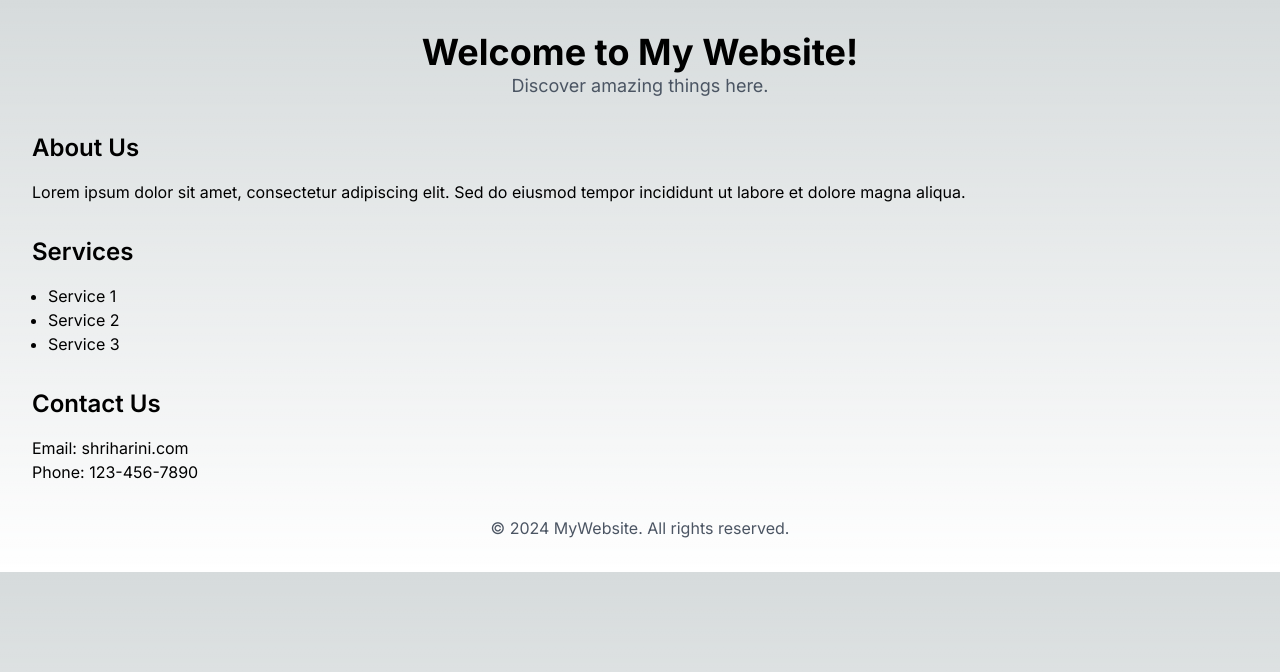
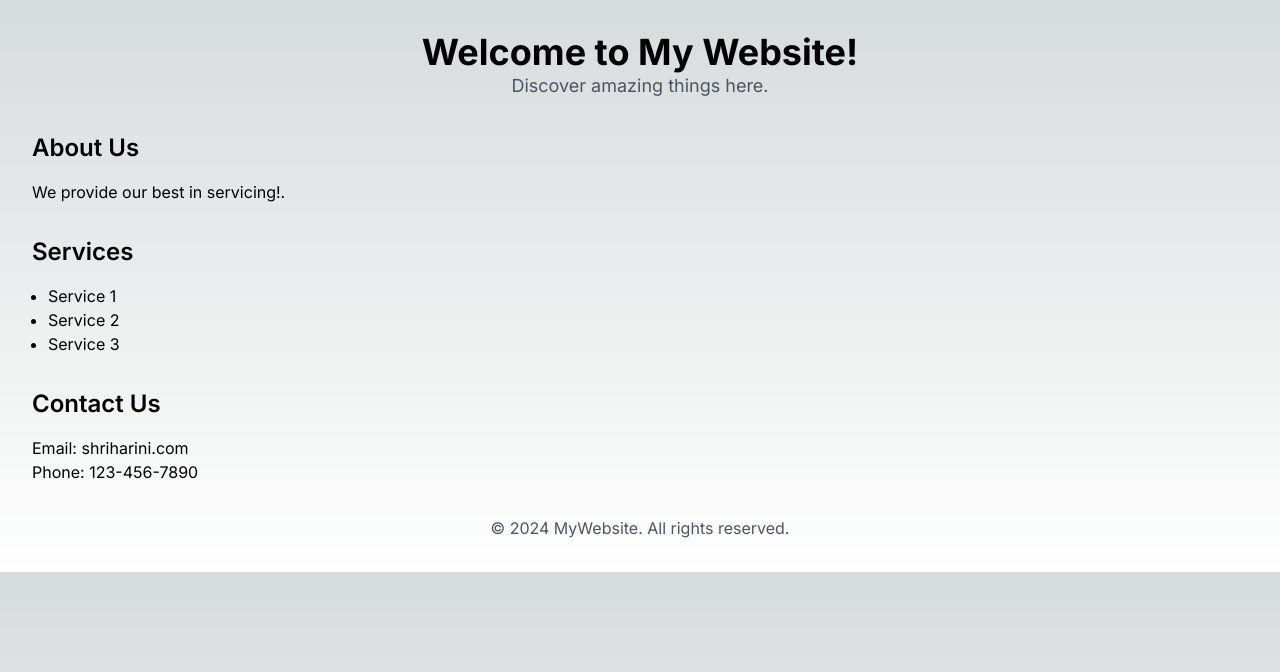
Before and after one commit to shriharini10/myproj, a Next.js app: page / in a window 1280 px wide. Shown: the top 672 px of the page. Built offline with nearby package versions, Linux system fonts and the light colour scheme.

Commit message:
small changes in pagw

```diff
--- a/app/page.tsx
+++ b/app/page.tsx
@@ -10,7 +10,7 @@ const Home: FC = () => {
       <main>
         <section className="mb-8">
           <h2 className="text-2xl font-semibold mb-4">About Us</h2>
-          <p>Lorem ipsum dolor sit amet, consectetur adipiscing elit. Sed do eiusmod tempor incididunt ut labore et dolore magna aliqua.</p>
+          <p>We provide our best in servicing!.</p>
         </section>
         <section className="mb-8">
           <h2 className="text-2xl font-semibold mb-4">Services</h2>
```
Also changed, not shown: public/index.html (deleted).
